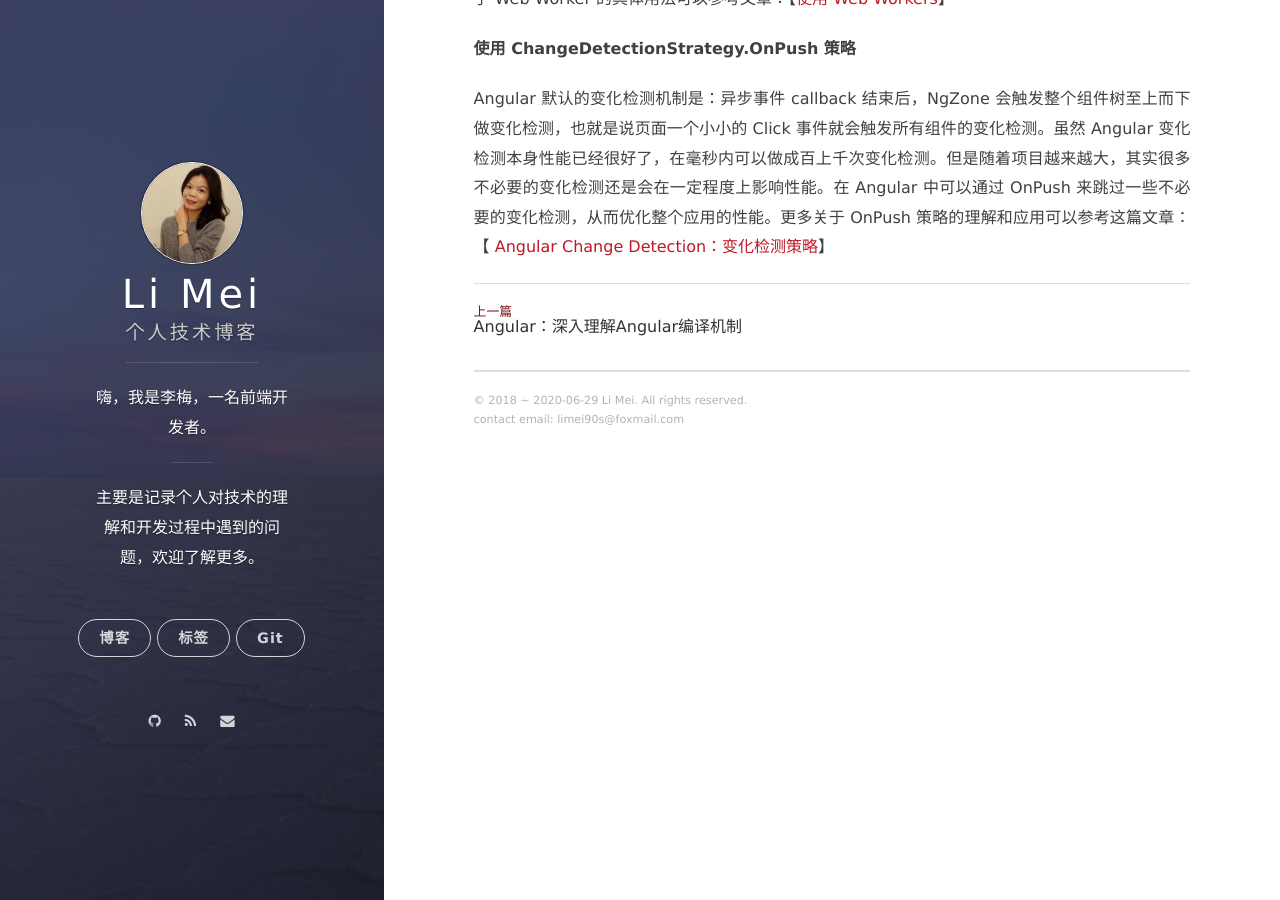
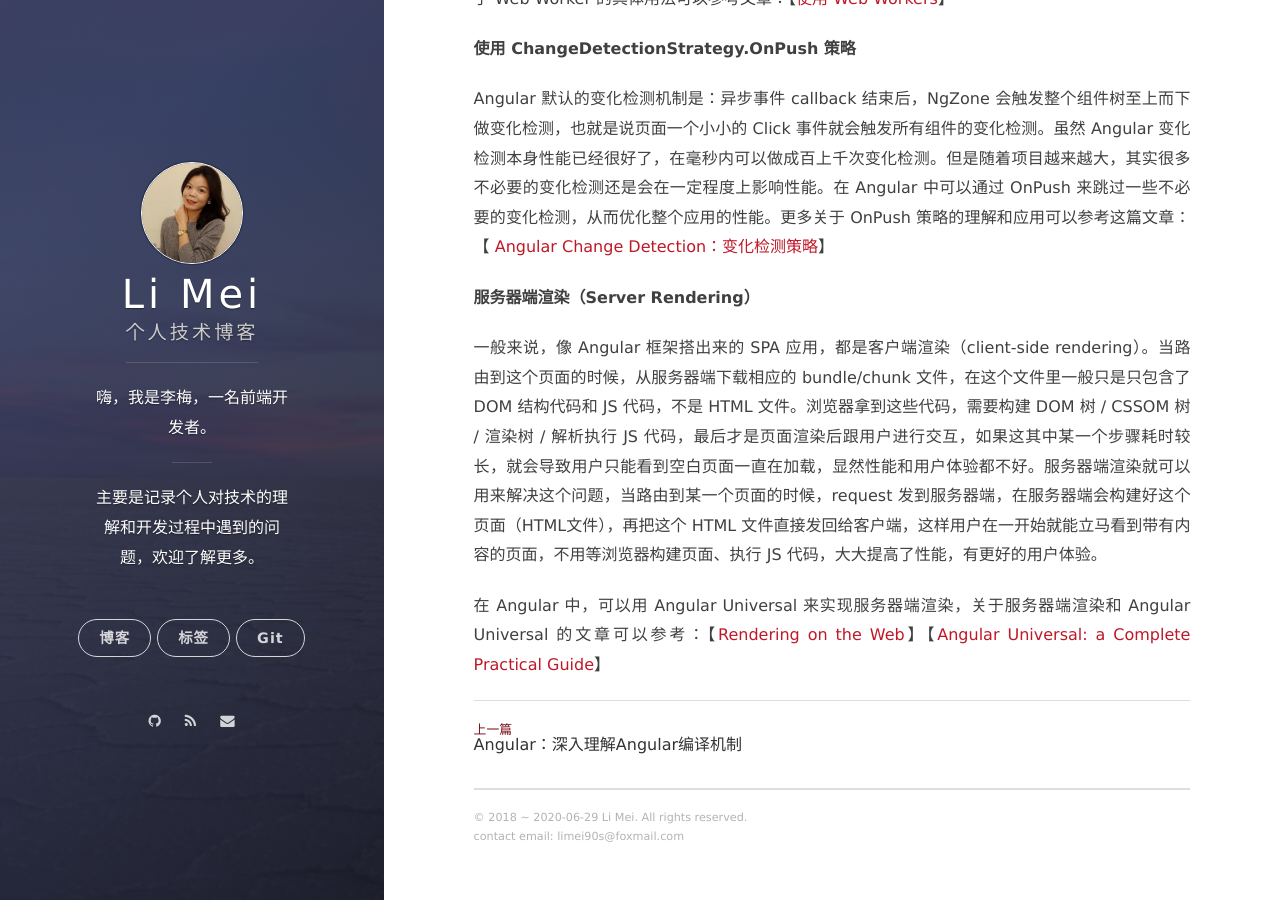
Before and after one commit to LiMeii/LiMeii.github.io, a Jekyll site: the page built from _posts/2020-06-28-angular-performance-checklists.md, in a window 1280 px wide and 900 px high, scrolled down 5363 px. Built offline with Jekyll 4.4.1, drawn with Linux system fonts in a browser that asks for light colours; nearby versions of some CDN libraries.

Commit message:
add angular universal server rendering introduce

```diff
--- a/_posts/2020-06-28-angular-performance-checklists.md
+++ b/_posts/2020-06-28-angular-performance-checklists.md
@@ -137,3 +137,11 @@ JS 是单线程的，并且是全阻塞的，全阻塞的意思是指：在浏
 **使用 ChangeDetectionStrategy.OnPush 策略**
 
 Angular 默认的变化检测机制是：异步事件 callback 结束后，NgZone 会触发整个组件树至上而下做变化检测，也就是说页面一个小小的 Click 事件就会触发所有组件的变化检测。虽然 Angular 变化检测本身性能已经很好了，在毫秒内可以做成百上千次变化检测。但是随着项目越来越大，其实很多不必要的变化检测还是会在一定程度上影响性能。在 Angular 中可以通过 OnPush 来跳过一些不必要的变化检测，从而优化整个应用的性能。更多关于 OnPush 策略的理解和应用可以参考这篇文章：【 [Angular Change Detection：变化检测策略](https://limeii.github.io/2019/06/angular-changeDetectionStrategy-OnPush/)】
+
+
+**服务器端渲染（Server Rendering）**
+
+
+一般来说，像 Angular 框架搭出来的 SPA 应用，都是客户端渲染（client-side rendering）。当路由到这个页面的时候，从服务器端下载相应的 bundle/chunk 文件，在这个文件里一般只是只包含了 DOM 结构代码和 JS 代码，不是 HTML 文件。浏览器拿到这些代码，需要构建 DOM 树 / CSSOM 树 / 渲染树 / 解析执行 JS 代码，最后才是页面渲染后跟用户进行交互，如果这其中某一个步骤耗时较长，就会导致用户只能看到空白页面一直在加载，显然性能和用户体验都不好。服务器端渲染就可以用来解决这个问题，当路由到某一个页面的时候，request 发到服务器端，在服务器端会构建好这个页面（HTML文件），再把这个 HTML 文件直接发回给客户端，这样用户在一开始就能立马看到带有内容的页面，不用等浏览器构建页面、执行 JS 代码，大大提高了性能，有更好的用户体验。
+
+在 Angular 中，可以用 Angular Universal 来实现服务器端渲染，关于服务器端渲染和 Angular Universal 的文章可以参考：【[Rendering on the Web](https://developers.google.com/web/updates/2019/02/rendering-on-the-web)】【[Angular Universal: a Complete Practical Guide](https://blog.angular-university.io/angular-universal/)】
```
